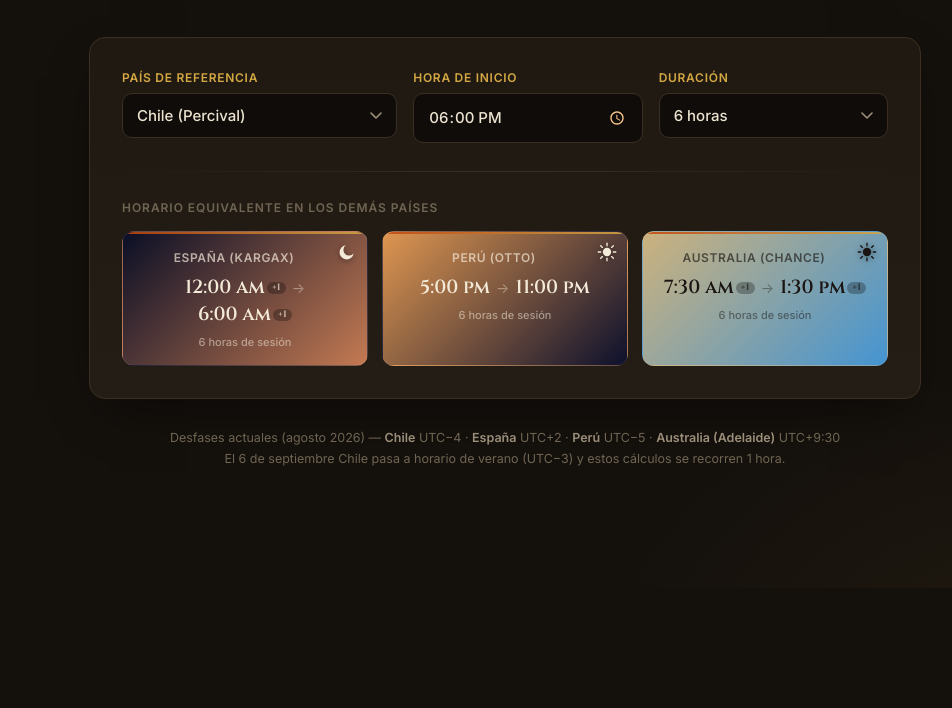
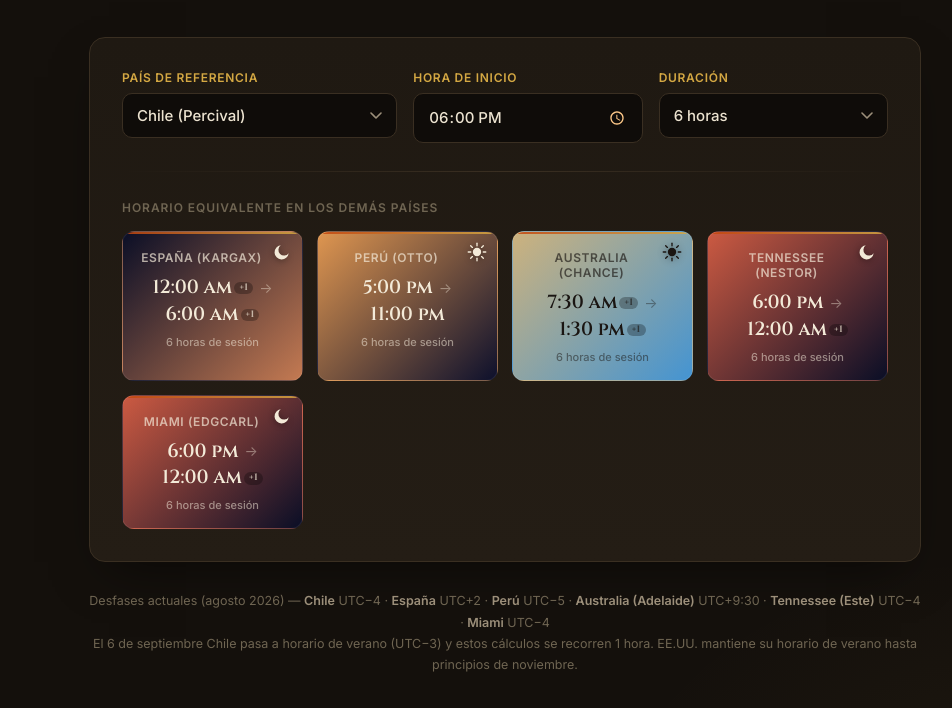
Before and after one commit to ajpintoc/horarios-dnd, a plain HTML site: page index.html in a window 1280 px wide. Shown: the part 212-920 px from the top of the page, without its empty margins (135-1087 px from the left). Before the commit the page ends 800 px from the top, so only its background shows below. Drawn offline with Linux system fonts and the light colour scheme.

Commit message:
Update, agregados Nestor y Edgcarl
Se agregaron las zonas de Nestor y Edgcarl

```diff
--- a/index.html
+++ b/index.html
@@ -170,11 +170,15 @@
 
   .results {
     display: grid;
-    grid-template-columns: repeat(3, 1fr);
+    grid-template-columns: repeat(auto-fit, minmax(160px, 1fr));
     gap: 14px;
   }
 
   @media (max-width: 640px) {
+    .results { grid-template-columns: repeat(2, 1fr); }
+  }
+
+  @media (max-width: 420px) {
     .results { grid-template-columns: 1fr; }
   }
 
@@ -303,6 +307,8 @@
           <option value="spain">España (Kargax)</option>
           <option value="peru">Perú (Otto)</option>
           <option value="australia">Australia (Chance)</option>
+          <option value="tennessee">Tennessee (Nestor)</option>
+          <option value="miami">Miami (Edgcarl)</option>
         </select>
       </div>
       <div class="field">
@@ -333,8 +339,8 @@
   </div>
 
   <footer>
-    Desfases actuales (agosto 2026) &mdash; <strong>Chile</strong> UTC&minus;4 &middot; <strong>España</strong> UTC+2 &middot; <strong>Perú</strong> UTC&minus;5 &middot; <strong>Australia (Adelaide)</strong> UTC+9:30<br>
-    El 6 de septiembre Chile pasa a horario de verano (UTC&minus;3) y estos cálculos se recorren 1 hora.
+    Desfases actuales (agosto 2026) &mdash; <strong>Chile</strong> UTC&minus;4 &middot; <strong>España</strong> UTC+2 &middot; <strong>Perú</strong> UTC&minus;5 &middot; <strong>Australia (Adelaide)</strong> UTC+9:30 &middot; <strong>Tennessee (Este)</strong> UTC&minus;4 &middot; <strong>Miami</strong> UTC&minus;4<br>
+    El 6 de septiembre Chile pasa a horario de verano (UTC&minus;3) y estos cálculos se recorren 1 hora. EE.UU. mantiene su horario de verano hasta principios de noviembre.
   </footer>
 </div>
 
@@ -345,6 +351,8 @@
     spain: 2 * 60,
     peru: -5 * 60,
     australia: 9 * 60 + 30,
+    tennessee: -4 * 60,
+    miami: -4 * 60,
   };
 
   const LABELS = {
@@ -352,9 +360,11 @@
     spain: "España (Kargax)",
     peru: "Perú (Otto)",
     australia: "Australia (Chance)",
+    tennessee: "Tennessee (Nestor)",
+    miami: "Miami (Edgcarl)",
   };
 
-  const ORDER = ["chile", "spain", "peru", "australia"];
+  const ORDER = ["chile", "spain", "peru", "australia", "tennessee", "miami"];
 
   // --- sky color scale: hour of day (0-24) -> [r,g,b] ---
   const SKY_STOPS = [
```
